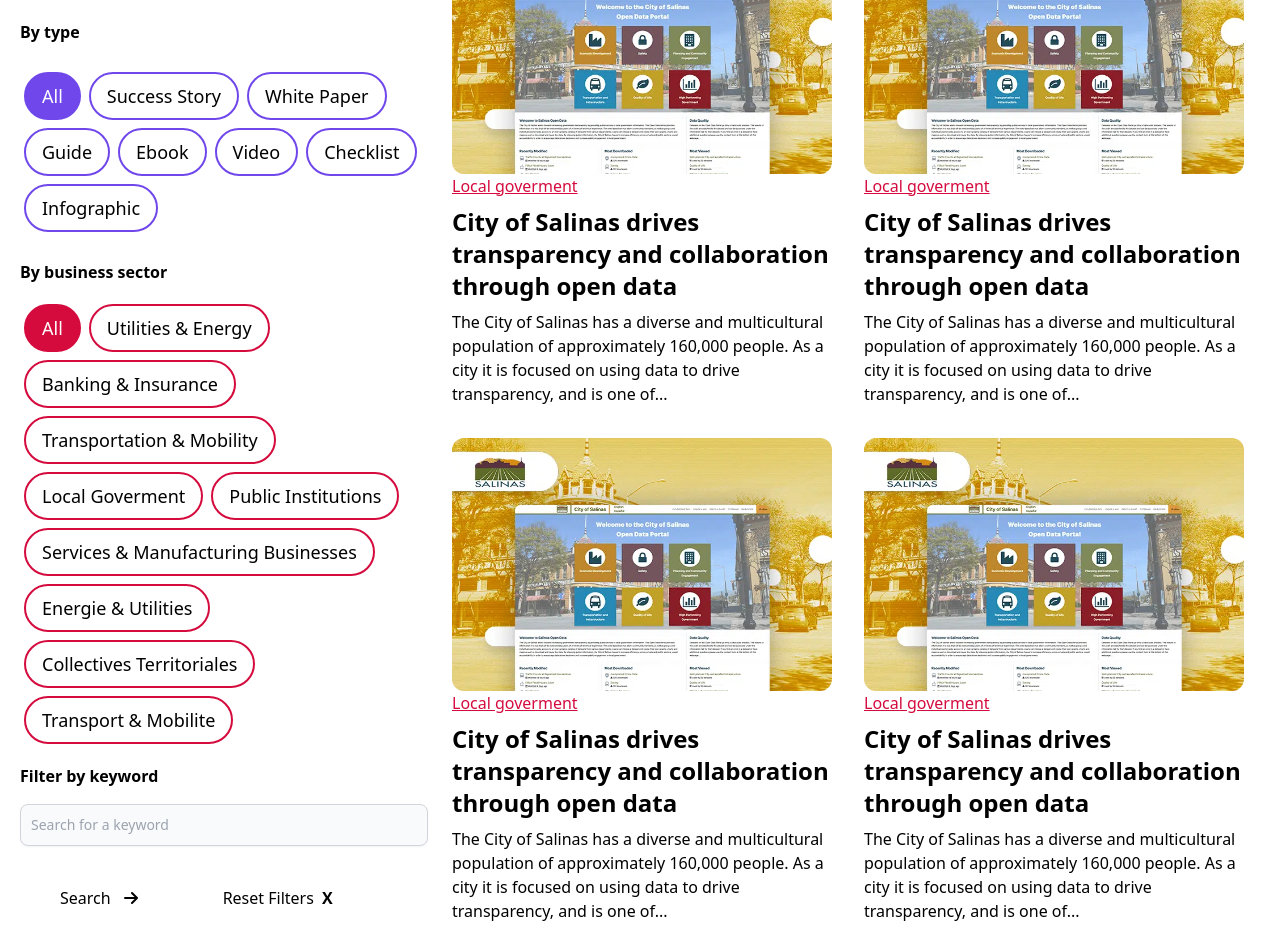
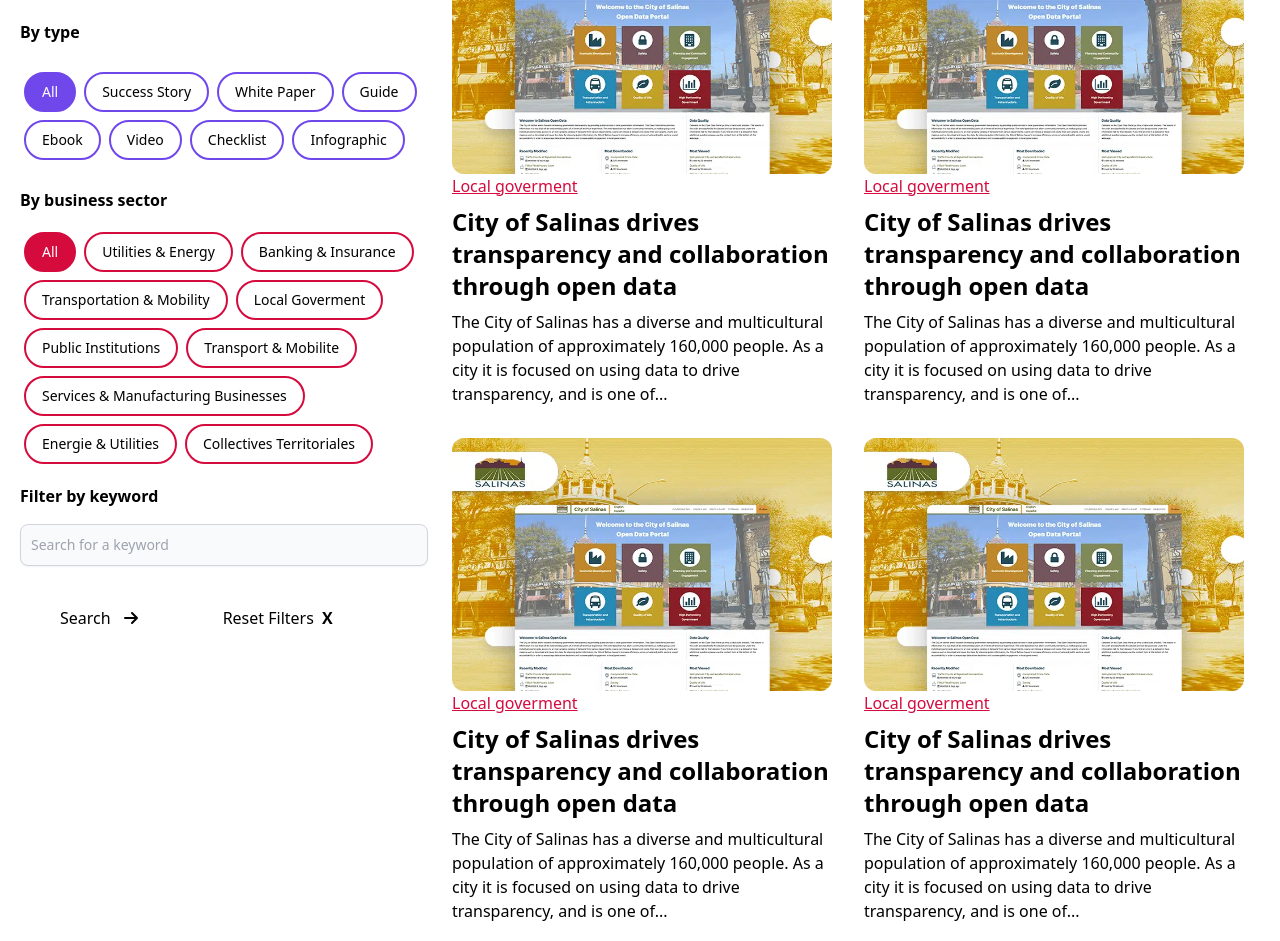
Before and after one commit to muhannadsalkini/React-DataWebsite, a React (Create React App) app: page /resources in a window 1280 px wide. Shown: the part 880-1821 px from the top of the page. Built offline with nearby package versions, Linux system fonts and the light colour scheme.

Commit message:
Edited About Page

```diff
--- a/src/pages/About.jsx
+++ b/src/pages/About.jsx
@@ -80,7 +80,7 @@
 
         <div className="lg:absolute lg:mt-[-700px] overflow-hidden">
           <img
-            className="lg:ml-[50vh] object-cover lg:max-h-[1000px] "
+            className="lg:ml-[60vh] xl:ml-[80vh] 2xl:ml-[105vh] mr-auto object-cover lg:max-h-[900px] "
             src={pc}
             alt="/"
           />
--- a/src/pages/Resources.jsx
+++ b/src/pages/Resources.jsx
@@ -19,7 +19,7 @@
       </div>
 
       {/* 2 */}
-      <div className="w-full bg-white py-[10rem] px-4">
+      <div className="w-full bg-white py-[5rem] md:py-[10rem] px-4">
         <div className="max-w-[1240px] mx-auto">
           <div className="grid grid-cols-2 lg:grid-cols-3 gap-2">
             {/* Filter */}
@@ -27,63 +27,63 @@
               <h1 className="font-bold text-3xl py-8">Filter resources</h1>
               <p className="py-4 font-bold">By type</p>
               <div className="py-2">
-                <button className="text-lg border-2 rounded-full px-4 py-2 mx-1 my-1 border-[#7047EB] hover:bg-[#7047EB] hover:text-white duration-200 bg-[#7047EB] text-white">
+                <button className="md:text-lg lg:text-sm border-2 rounded-full px-4 py-2 mx-1 my-1 border-[#7047EB] hover:bg-[#7047EB] hover:text-white duration-200 bg-[#7047EB] text-white">
                   All
                 </button>
-                <button className="text-lg border-2 rounded-full px-4 py-2 mx-1 my-1 border-[#7047EB] hover:bg-[#7047EB] hover:text-white duration-200">
+                <button className="md:text-lg lg:text-sm border-2 rounded-full px-4 py-2 mx-1 my-1 border-[#7047EB] hover:bg-[#7047EB] hover:text-white duration-200">
                   Success Story
                 </button>
-                <button className="text-lg border-2 rounded-full px-4 py-2 mx-1 my-1 border-[#7047EB] hover:bg-[#7047EB] hover:text-white duration-200">
+                <button className="md:text-lg lg:text-sm border-2 rounded-full px-4 py-2 mx-1 my-1 border-[#7047EB] hover:bg-[#7047EB] hover:text-white duration-200">
                   White Paper
                 </button>
-                <button className="text-lg border-2 rounded-full px-4 py-2 mx-1 my-1 border-[#7047EB] hover:bg-[#7047EB] hover:text-white duration-200">
+                <button className="md:text-lg lg:text-sm border-2 rounded-full px-4 py-2 mx-1 my-1 border-[#7047EB] hover:bg-[#7047EB] hover:text-white duration-200">
                   Guide
                 </button>
-                <button className="text-lg border-2 rounded-full px-4 py-2 mx-1 my-1 border-[#7047EB] hover:bg-[#7047EB] hover:text-white duration-200">
+                <button className="md:text-lg lg:text-sm border-2 rounded-full px-4 py-2 mx-1 my-1 border-[#7047EB] hover:bg-[#7047EB] hover:text-white duration-200">
                   Ebook
                 </button>
-                <button className="text-lg border-2 rounded-full px-4 py-2 mx-1 my-1 border-[#7047EB] hover:bg-[#7047EB] hover:text-white duration-200">
+                <button className="md:text-lg lg:text-sm border-2 rounded-full px-4 py-2 mx-1 my-1 border-[#7047EB] hover:bg-[#7047EB] hover:text-white duration-200">
                   Video
                 </button>
-                <button className="text-lg border-2 rounded-full px-4 py-2 mx-1 my-1 border-[#7047EB] hover:bg-[#7047EB] hover:text-white duration-200">
+                <button className="md:text-lg lg:text-sm border-2 rounded-full px-4 py-2 mx-1 my-1 border-[#7047EB] hover:bg-[#7047EB] hover:text-white duration-200">
                   Checklist
                 </button>
-                <button className="text-lg border-2 rounded-full px-4 py-2 mx-1 my-1 border-[#7047EB] hover:bg-[#7047EB] hover:text-white duration-200">
+                <button className="md:text-lg lg:text-sm border-2 rounded-full px-4 py-2 mx-1 my-1 border-[#7047EB] hover:bg-[#7047EB] hover:text-white duration-200">
                   Infographic
                 </button>
               </div>
 
               <p className="py-4 font-bold">By business sector</p>
               <div>
-                <button className="text-lg border-2 rounded-full px-4 py-2 mx-1 my-1 border-[#D50B3E] hover:bg-[#D50B3E] hover:text-white duration-200 bg-[#D50B3E] text-white">
+                <button className="md:text-lg lg:text-sm border-2 rounded-full px-4 py-2 mx-1 my-1 border-[#D50B3E] hover:bg-[#D50B3E] hover:text-white duration-200 bg-[#D50B3E] text-white">
                   All
                 </button>
-                <button className="text-lg border-2 rounded-full px-4 py-2 mx-1 my-1 border-[#D50B3E] hover:bg-[#D50B3E] hover:text-white duration-200">
+                <button className="md:text-lg lg:text-sm border-2 rounded-full px-4 py-2 mx-1 my-1 border-[#D50B3E] hover:bg-[#D50B3E] hover:text-white duration-200">
                   Utilities & Energy
                 </button>
-                <button className="text-lg border-2 rounded-full px-4 py-2 mx-1 my-1 border-[#D50B3E] hover:bg-[#D50B3E] hover:text-white duration-200">
+                <button className="md:text-lg lg:text-sm border-2 rounded-full px-4 py-2 mx-1 my-1 border-[#D50B3E] hover:bg-[#D50B3E] hover:text-white duration-200">
                   Banking & Insurance
                 </button>
-                <button className="text-lg border-2 rounded-full px-4 py-2 mx-1 my-1 border-[#D50B3E] hover:bg-[#D50B3E] hover:text-white duration-200">
+                <button className="md:text-lg lg:text-sm border-2 rounded-full px-4 py-2 mx-1 my-1 border-[#D50B3E] hover:bg-[#D50B3E] hover:text-white duration-200">
                   Transportation & Mobility
                 </button>
-                <button className="text-lg border-2 rounded-full px-4 py-2 mx-1 my-1 border-[#D50B3E] hover:bg-[#D50B3E] hover:text-white duration-200">
+                <button className="md:text-lg lg:text-sm border-2 rounded-full px-4 py-2 mx-1 my-1 border-[#D50B3E] hover:bg-[#D50B3E] hover:text-white duration-200">
                   Local Goverment
                 </button>
-                <button className="text-lg border-2 rounded-full px-4 py-2 mx-1 my-1 border-[#D50B3E] hover:bg-[#D50B3E] hover:text-white duration-200">
+                <button className="md:text-lg lg:text-sm border-2 rounded-full px-4 py-2 mx-1 my-1 border-[#D50B3E] hover:bg-[#D50B3E] hover:text-white duration-200">
                   Public Institutions
                 </button>
-                <button className="text-lg border-2 rounded-full px-4 py-2 mx-1 my-1 border-[#D50B3E] hover:bg-[#D50B3E] hover:text-white duration-200">
+                <button className="md:text-lg lg:text-sm border-2 rounded-full px-4 py-2 mx-1 my-1 border-[#D50B3E] hover:bg-[#D50B3E] hover:text-white duration-200">
+                  Transport & Mobilite
+                </button>
+                <button className="md:text-lg lg:text-sm border-2 rounded-full px-4 py-2 mx-1 my-1 border-[#D50B3E] hover:bg-[#D50B3E] hover:text-white duration-200">
                   Services & Manufacturing Businesses
                 </button>
-                <button className="text-lg border-2 rounded-full px-4 py-2 mx-1 my-1 border-[#D50B3E] hover:bg-[#D50B3E] hover:text-white duration-200">
+                <button className="md:text-lg lg:text-sm border-2 rounded-full px-4 py-2 mx-1 my-1 border-[#D50B3E] hover:bg-[#D50B3E] hover:text-white duration-200">
                   Energie & Utilities
                 </button>
-                <button className="text-lg border-2 rounded-full px-4 py-2 mx-1 my-1 border-[#D50B3E] hover:bg-[#D50B3E] hover:text-white duration-200">
+                <button className="md:text-lg lg:text-sm border-2 rounded-full px-4 py-2 mx-1 my-1 border-[#D50B3E] hover:bg-[#D50B3E] hover:text-white duration-200">
                   Collectives Territoriales
-                </button>
-                <button className="text-lg border-2 rounded-full px-4 py-2 mx-1 my-1 border-[#D50B3E] hover:bg-[#D50B3E] hover:text-white duration-200">
-                  Transport & Mobilite
                 </button>
               </div>
 
@@ -225,7 +225,7 @@
                   </p>
                 </div>
               </div>
-              <div className="text-center text-2xl flex flex-col mt-8">
+              <div className="text-center md:text-2xl flex flex-col mt-8">
                 <ul className="flex flex-row mx-auto">
                   <li className=" font-bold mx-4 hover:text-[#D50B3E] duration-200 cursor-pointer text-[#D50B3E]">
                     1
```
